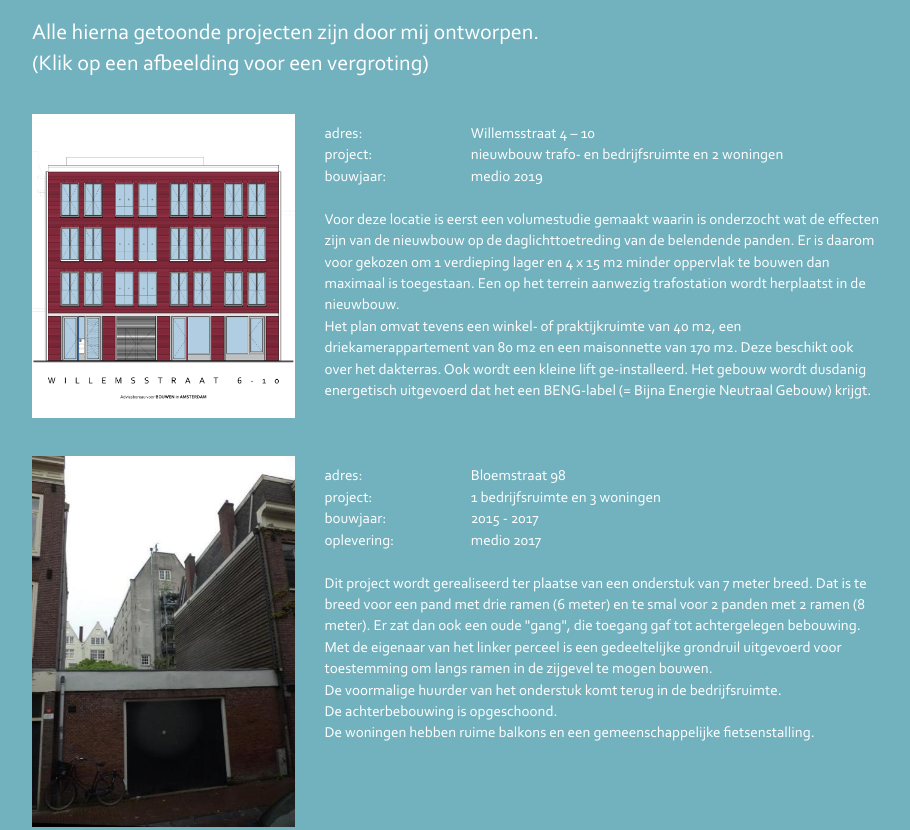
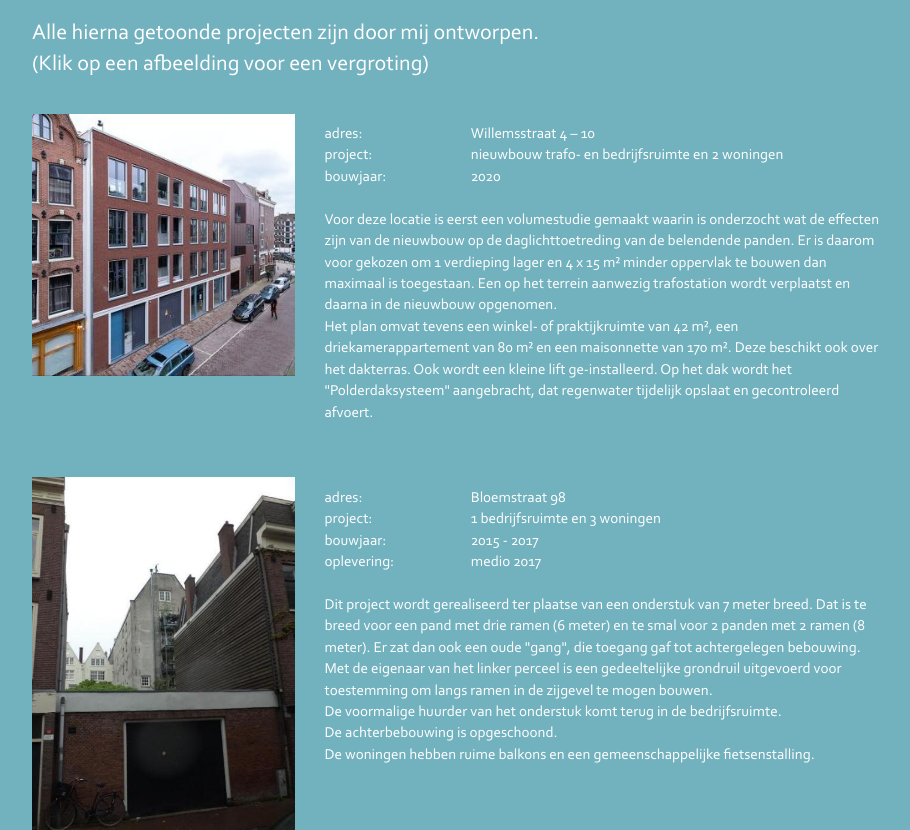
Before and after one commit to timomulder/abvba.github.io, a plain HTML site: page index.html in a window 1280 px wide. Shown: the part 1573-2403 px from the top of the page, without its empty margins (38-948 px from the left). Drawn offline with nearby package versions, Linux system fonts and the light colour scheme.

Commit message:
wijzigingen, vooral willemsstraat en adres

```diff
--- a/css/freelancer.css
+++ b/css/freelancer.css
@@ -44,7 +44,7 @@ a:focus,
 a:active,
 a.active {
     outline: 0;
-    color: rgb(114, 177, 190);
+    /* color: rgb(114, 177, 190); */
 }
 
 a:hover {
--- a/index.html
+++ b/index.html
@@ -11,7 +11,7 @@
     grachtenpand, bouwhulp, aannemer, adviesbureau, adviesburo, centrum, ervaren, ervaring, hulp">
     <meta name="author" content="Jan Fraijman">
 
-    <title>Adviesbureau voor Bouwen in Amsterdam</title>
+    <title>Adviesbureau voor Bouwen in Amsterdam - ABvBA</title>
 
     <!-- Bootstrap Core CSS - Uses Bootswatch Flatly Theme: http://bootswatch.com/flatly/ -->
     <link href="css/bootstrap.min.css" rel="stylesheet">
@@ -126,7 +126,7 @@
                     <div class="intro-text">
                         <span class="name">Contact</span>
                         <hr class="star-light1">
-                        <span class="skills">06 2096 0861<br><a href="mailto:info@abvba.nl">i<!--niets-->n<!--niets-->fo<!--niets-->@a<!--niets-->bv<!--niets-->ba<!--niets-->.nl</a><br>Laagte Kadijk 51<br>1018 BB &nbsp; Amsterdam</span>
+                        <span class="skills">06 2096 0861<br><a href="mailto:info@abvba.nl">i<!--niets-->n<!--niets-->fo<!--niets-->@a<!--niets-->bv<!--niets-->ba<!--niets-->.nl</a><br>Willemsstraat 10<br>1015 JD &nbsp; Amsterdam</span>
                     </div>
                 </div>
             </div>
@@ -182,15 +182,15 @@
             <div class="row">
                 <div class="col-lg-12 text-center">
                     <h2>Projecten</h2><br>
-                    <p>Alle hierna getoonde projecten zijn door mij ontworpen.<br>(Klik op een afbeelding voor een vergroting)</p><br>
+                    <p class="adjusted">Alle hierna getoonde projecten zijn door mij ontworpen.<br>(Klik op een afbeelding voor een vergroting)</p><br>
                 </div>
             </div>
 
 
             <div class="row">
                 <div class="col-md-3">
-                    <a target="_blank" href="./img/portfolio/ws6-10.png">
-                        <img src="img/portfolio/small/ws6-10.png" class="img-responsive2" alt="Willemsstraat 4-10">
+                    <a target="_blank" href="./img/portfolio/Willemsstraat4-10.jpg">
+                        <img id="ws410" src="./img/portfolio/small/ws4-10.png" class="img-responsive2" alt="Willemsstraat 4-10">
                     </a>
                     <br>
                 </div>
@@ -210,7 +210,7 @@
 
                     <div class="row">
                         <div class="col-md-2">
-                            bouwjaar: </div> <div class="col-md-7"> medio 2019 </div>
+                            bouwjaar: </div> <div class="col-md-7"> 2020 </div>
                     </div>
 
                     <br>
@@ -218,15 +218,14 @@
                             Voor deze locatie is eerst een volumestudie gemaakt waarin
                             is onderzocht wat de effecten zijn van de nieuwbouw op de
                             daglichttoetreding van de belendende panden.
-                            Er is daarom voor gekozen om 1 verdieping lager en 4 x 15 m2
+                            Er is daarom voor gekozen om 1 verdieping lager en 4 x 15 m²
                             minder oppervlak te bouwen dan maximaal is toegestaan.
-                            Een op het terrein aanwezig trafostation wordt herplaatst
-                            in de nieuwbouw.<br>
-                            Het plan omvat tevens een winkel- of praktijkruimte van 40
-                            m2, een driekamerappartement van 80 m2 en een maisonnette van 170 m2. Deze beschikt ook over het dakterras.
-                            Ook wordt een kleine lift ge-installeerd.
-                            Het gebouw wordt dusdanig energetisch uitgevoerd dat het
-                            een BENG-label (= Bijna Energie Neutraal Gebouw) krijgt.
+                            Een op het terrein aanwezig trafostation wordt verplaatst
+                            en daarna in de nieuwbouw opgenomen.<br>
+                            Het plan omvat tevens een winkel- of praktijkruimte van 42
+                            m², een driekamerappartement van 80 m² en een maisonnette van 170 m². Deze beschikt ook over het dakterras.
+                            Ook wordt een kleine lift ge-installeerd. Op het dak wordt het "Polderdaksysteem" aangebracht,
+			                dat regenwater tijdelijk opslaat en gecontroleerd afvoert.
                         </div>
                     </div>
                     <br><br>
@@ -815,7 +814,7 @@
                     <div class="row"> <div class="col-md-8">
                     Dit is mijn allereerste nieuwbouwproject in de Binnenstad. Het betreft mijn eerste eigen woonhuis.
 
-                    De grond werd aangekocht van een particulier: 39 m2 voor 7.800 gulden.
+                    De grond werd aangekocht van een particulier: 39 m² voor 7.800 gulden.
                     <br><br>
                     Bij de uitvoering werden twee innovaties toegepast.
                     <br>
@@ -852,7 +851,7 @@
                 <div class="row">
                     <div class="footer-col col-md-4">
                         <h3>Contact</h3>
-                        <p>06 2096 0861<br><a href="mailto:info@abvba.nl">i<!--niets-->n<!--niets-->fo<!--niets-->@a<!--niets-->bv<!--niets-->ba<!--niets-->.nl</a><br>Laagte Kadijk 51<br>1018 BB &nbsp; Amsterdam</p>
+                        <p>06 2096 0861<br><a href="mailto:info@abvba.nl">i<!--niets-->n<!--niets-->fo<!--niets-->@a<!--niets-->bv<!--niets-->ba<!--niets-->.nl</a><br>Willemsstraat 10<br>1015 JD &nbsp; Amsterdam</p>
                     </div>
 
             </div>
@@ -861,7 +860,7 @@
             <div class="container">
                 <div class="row">
                     <div class="col-lg-12">
-                        Site by <a href="https://www.linkedin.com/in/tmamulder/">Timo Mulder</a>
+                        Site by <a href="https://timomulder.com">Timo Mulder</a>
                     </div>
                 </div>
             </div>
@@ -885,7 +884,7 @@
     <script type="text/javascript" async src="js/rotator4.js"></script>
     <script type="text/javascript" async src="js/rotator5.js"></script>
     <script type="text/javascript" async src="js/rotator6.js"></script>
-
+    <script type="text/javascript" async src="js/rotator7.js"></script>
 
 
     <!-- Bootstrap Core JavaScript -->
--- /dev/null
+++ b/js/rotator7.js
@@ -0,0 +1,27 @@
+var images7 = new Array ('./img/portfolio/small/ws4-10.png', './img/portfolio/small/Willemsstraat4-10.jpg');
+var index7 = 1;
+
+function rotateImage7()
+{
+  $('#ws410').fadeOut('fast', function()
+  {
+    $(this).attr('src', images7[index7]);
+
+    $(this).fadeIn('fast', function()
+    {
+      if (index7 == images7.length-1)
+      {
+        index7 = 0;
+      }
+      else
+      {
+        index7++;
+      }
+    });
+  });
+}
+
+$(document).ready(function()
+{
+  setInterval (rotateImage7, 5000);
+});
```
Also changed, not shown: img/portfolio/Willemsstraat4-10.jpg (added), img/portfolio/small/Willemsstraat4-10.jpg (added), img/portfolio/small/ws4-10.png (added), img/portfolio/ws4-10.png (added).
